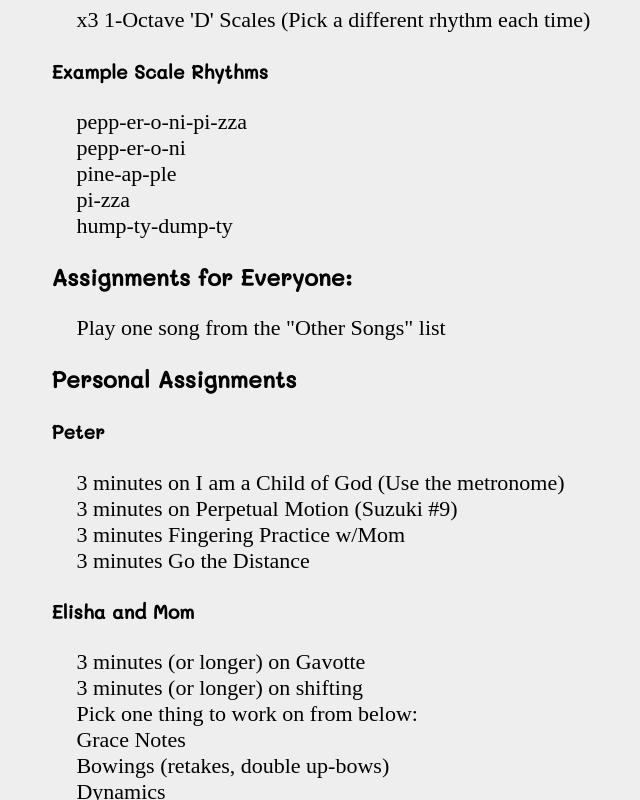
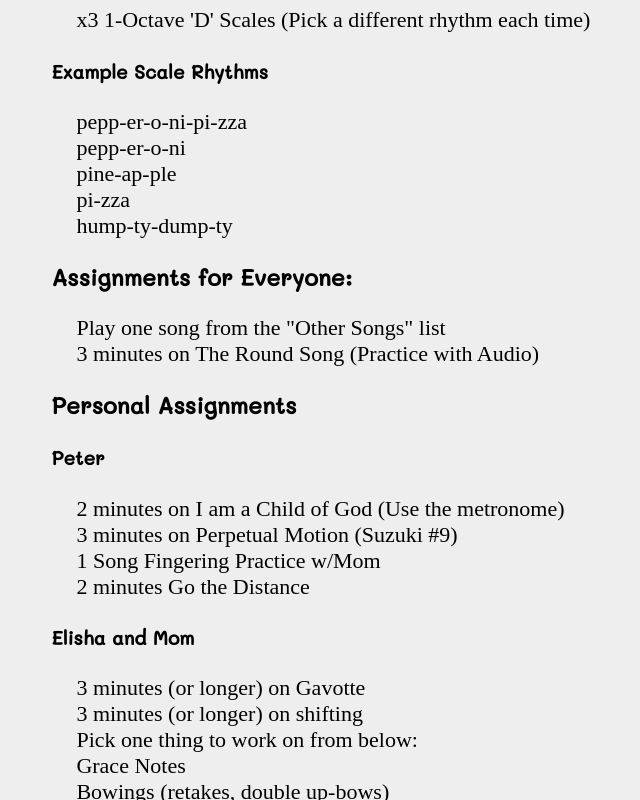
Before and after one commit to jadenday20/vio-learn, a plain HTML site: page index.html in a window 1280 px wide. Shown: the part 392-1192 px from the top of the page, without its empty margins (155-795 px from the left). Drawn offline with Linux system fonts and the light colour scheme; a web font is replaced by a local one.

Commit message:
added new assignments and audio for round song

```diff
--- a/index.html
+++ b/index.html
@@ -43,13 +43,14 @@
             <li>hump-ty-dump-ty</li>
             <h3>Assignments for Everyone:</h3>
             <li>Play one song from the "Other Songs" list</li>
+            <li>3 minutes on The Round Song (Practice with Audio)</li>
             <!-- <li>5 minutes practice on the new section of Fall is Coming</li> -->
             <h3>Personal Assignments</h3>
             <h4>Peter</h4>
-            <li>3 minutes on I am a Child of God (Use the metronome)</li>
+            <li>2 minutes on I am a Child of God (Use the metronome)</li>
             <li>3 minutes on Perpetual Motion (Suzuki #9)</li>
-            <li>3 minutes Fingering Practice w/Mom</li>
-            <li>3 minutes Go the Distance</li>
+            <li>1 Song Fingering Practice w/Mom</li>
+            <li>2 minutes Go the Distance</li>
             <h4>Elisha and Mom</h4>
             <li>3 minutes (or longer) on Gavotte</li>
             <li>3 minutes (or longer) on shifting</li>
--- a/sheet_music/songs.json
+++ b/sheet_music/songs.json
@@ -3,7 +3,7 @@
         {
             "name": "The Round Song",
             "file": "The_Round_Song",
-            "audioFiles": ""
+            "audioFiles": ["The_Round_Song"]
         },
         {
             "name": "Go the Distance",
```
Also changed, not shown: 3 other files.
